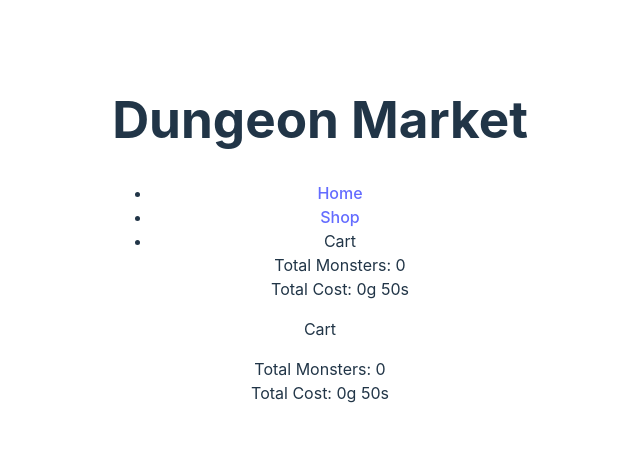
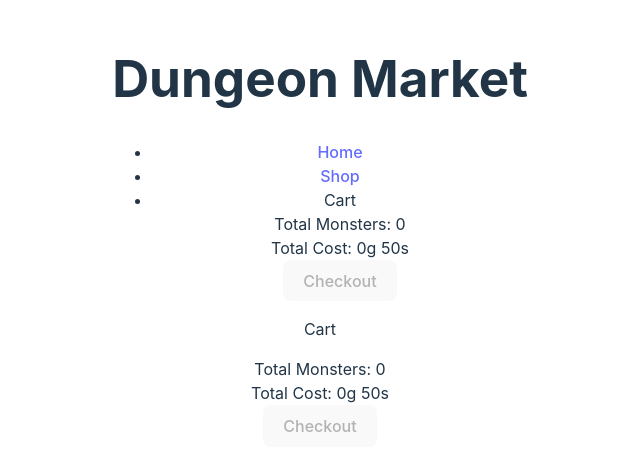
Before and after one commit to mononoken/dungeon-market, a React (Vite) app: page /cart in a window 1280 px wide. Shown: the part 169-640 px from the top of the page, without its empty margins (320-960 px from the left). Built offline with nearby package versions, Linux system fonts and the light colour scheme.

Commit message:
Add placeholder checkout button:w

```diff
--- a/src/routes/cart/cart.tsx
+++ b/src/routes/cart/cart.tsx
@@ -33,6 +33,7 @@ export function Cart() {
       </ul>
       <div>Total Monsters: {monsterCount}</div>
       <div>Total Cost: {`${gold}g ${silver}s`}</div>
+      <button disabled>Checkout</button>
     </>
   );
 }
```
